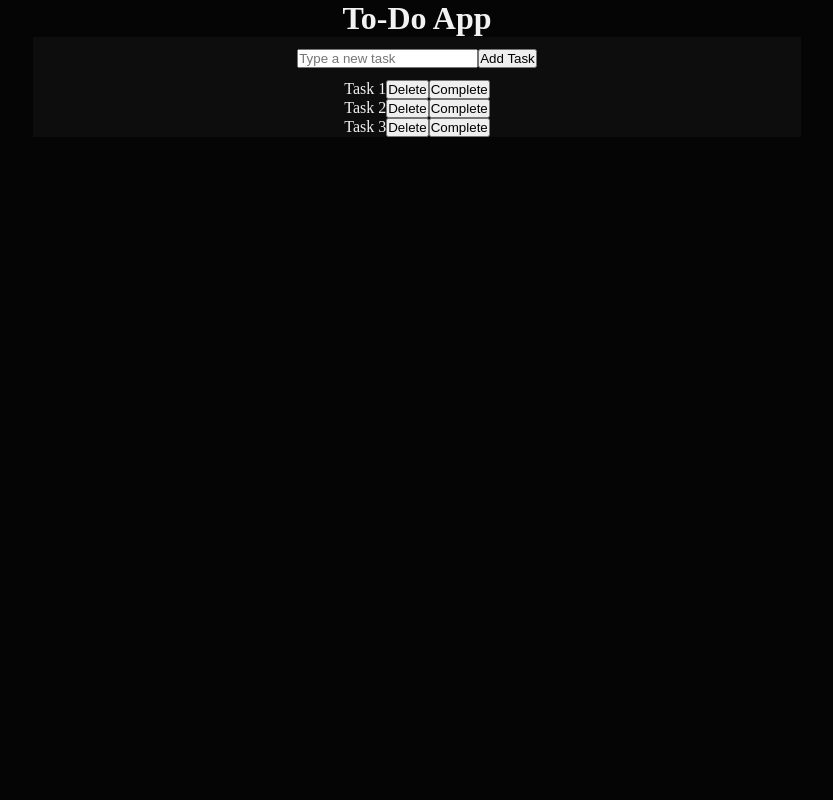
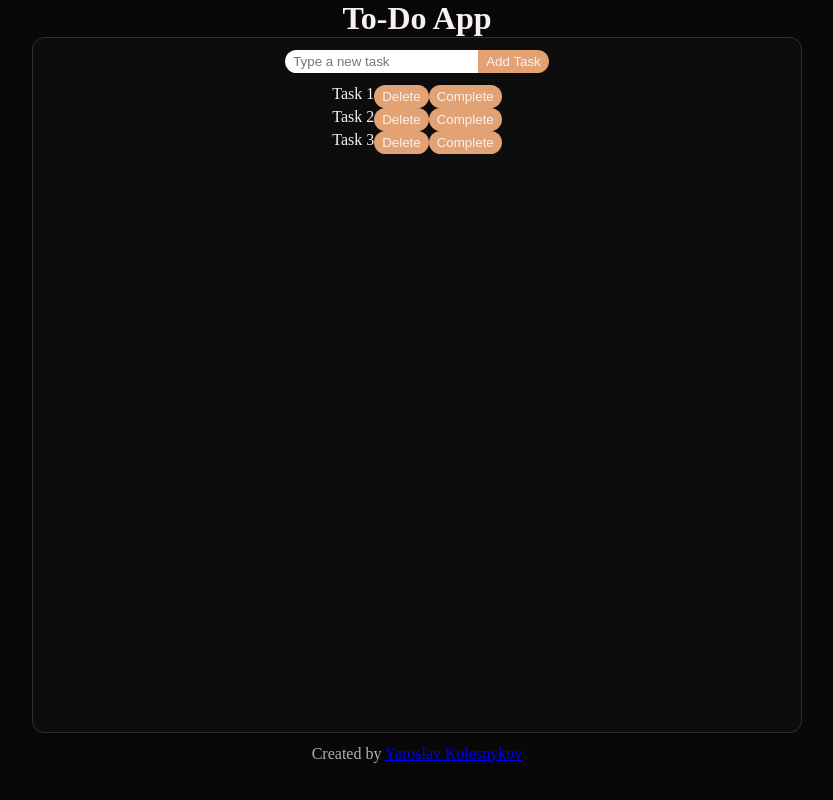
Before and after one commit to ma3ter3ky/to-do, a React (Create React App) app: page / in a window 1280 px wide. Shown: the whole page, without its empty margins (223-1056 px from the left). Built offline with nearby package versions, Linux system fonts and the light colour scheme.

Commit message:
Added some basic ui

```diff
--- a/src/App.js
+++ b/src/App.js
@@ -1,6 +1,7 @@
 import React from 'react';
 import Header from './components/Header';
 import Menu from './components/Menu';
+import Footer from './components/Footer';
 
 class App extends React.Component {
     render() {
@@ -8,6 +9,7 @@ class App extends React.Component {
             <div className="app">
                 <Header />
                 <Menu />
+                <Footer />
             </div>
         );
     }
--- /dev/null
+++ b/src/components/Footer.js
@@ -0,0 +1,13 @@
+import React from 'react';
+
+class Footer extends React.Component {
+    render() {
+        return (
+            <div className="footer">
+                    <p>Created by <a href="https://github.com/ma3ter3ky"> Yaroslav Kolesnykov </a></p>
+            </div>
+        );
+    }
+}
+
+export default Footer;
--- a/src/components/NewTaskButton.js
+++ b/src/components/NewTaskButton.js
@@ -10,7 +10,7 @@ class NewTaskButton extends React.Component {
     render() {
         return (
             <div className="newTask">
-                <input className="newTaskName" type="text" placeholder="Type a new task"
+                <input className="newTaskInput" type="text" placeholder="Type a new task"
                 value={this.state.taskName}
                 onChange={(event) => this.setState({taskName: event.target.value})}
                 onKeyPress={(event) => event.key === 'Enter' ? this.validateTask() : null}/>
--- a/src/css/index.css
+++ b/src/css/index.css
@@ -1,9 +1,24 @@
 :root {
-    --bg-dark: hsl(0, 0%, 2%);
-    --bg-normal: hsl(0, 0%, 5%);
-    --bg-light: hsl(0, 0%, 10%);
-    --text-light: hsl(0, 0%, 95%);
-    --text-normal: hsl(0, 0%, 80%);
+    --bg-dark: hsl(0 0% 3%);
+    --bg: hsl(0 0% 5%);
+    --bg-light: hsl(0 0% 10%);
+
+    --text: hsl(2 42% 96%);
+    --text-muted: hsl(2 6% 70%);
+
+    --highlight: hsl(2 4% 40%);
+    --border: hsl(2 5% 29%);
+    --border-muted: hsl(2 7% 19%);
+
+    --primary: hsl(25 66% 67%);
+    --primary-on-hover: hsl(25 66% 57%);
+    --secondary: hsl(202 73% 67%);
+    --secondary-on-hover: hsl(202 73% 57%);
+
+    --danger: hsl(9 26% 64%);
+    --warning: hsl(52 19% 57%);
+    --success: hsl(146 17% 59%);
+    --info: hsl(217 28% 65%);
 
     --distance-xs: 4px;
     --distance-s: 8px;
@@ -30,7 +45,20 @@
 header {
     background-color: var(--bg-dark);
     text-align: center;
-    color: var(--text-light);
+    color: var(--text);
+}
+
+.footer {
+    margin-top: var(--distance-m);
+    height: 8%;
+    width: 100%;
+
+    display: flex;
+    flex-direction: row;
+    justify-content: center;
+
+    background-color: var(--bg-dark);
+    color: var(--text-muted);
 }
 
 .menu {
@@ -39,11 +67,17 @@ header {
     align-items: center;
 
     width: 60%;
+    height: 100%;
 
-    background-color: var(--bg-normal);
-    color: var(--text-light);
+    color: var(--text);
+    background-color: var(--bg);
+    border-radius: var(--distance-m);
+    border: 1px solid var(--border-muted);
+
     overflow-y: scroll;
+
 }
+
 .newTask {
     display: flex;
     flex-direction: row;
@@ -51,21 +85,45 @@ header {
 
     padding: var(--distance-m) var(--distance-s);
 }
+
+.newTaskInput {
+
+}
+
 .taskList {
     display: flex;
     flex-direction: column;
     flex: 1;
     overflow-y: scroll;
 
-    background-color: var(--bg-normal);
+    background-color: var(--bg);
 }
 
 .button {
+    background-color: var(--primary);
 
+    color: var(--text);
+    padding: var(--distance-xs) var(--distance-s);
+
+    border: none;
+    border-radius: var(--distance-m);
 }
 
-.new-task {
+.button:hover {
+    transition: all 0.2s ease;
+    background-color: var(--primary-on-hover);
+}
 
+.newTaskInput {
+    height: 100%;
+    padding: 0 var(--distance-s);
+    border: none;
+    border-radius: var(--distance-m) 0 0 var(--distance-m);
+}
+
+.newTaskButton {
+    height: 100%;
+    border-radius: 0 var(--distance-m) var(--distance-m) 0;
 }
 
 .delete-task {
```
